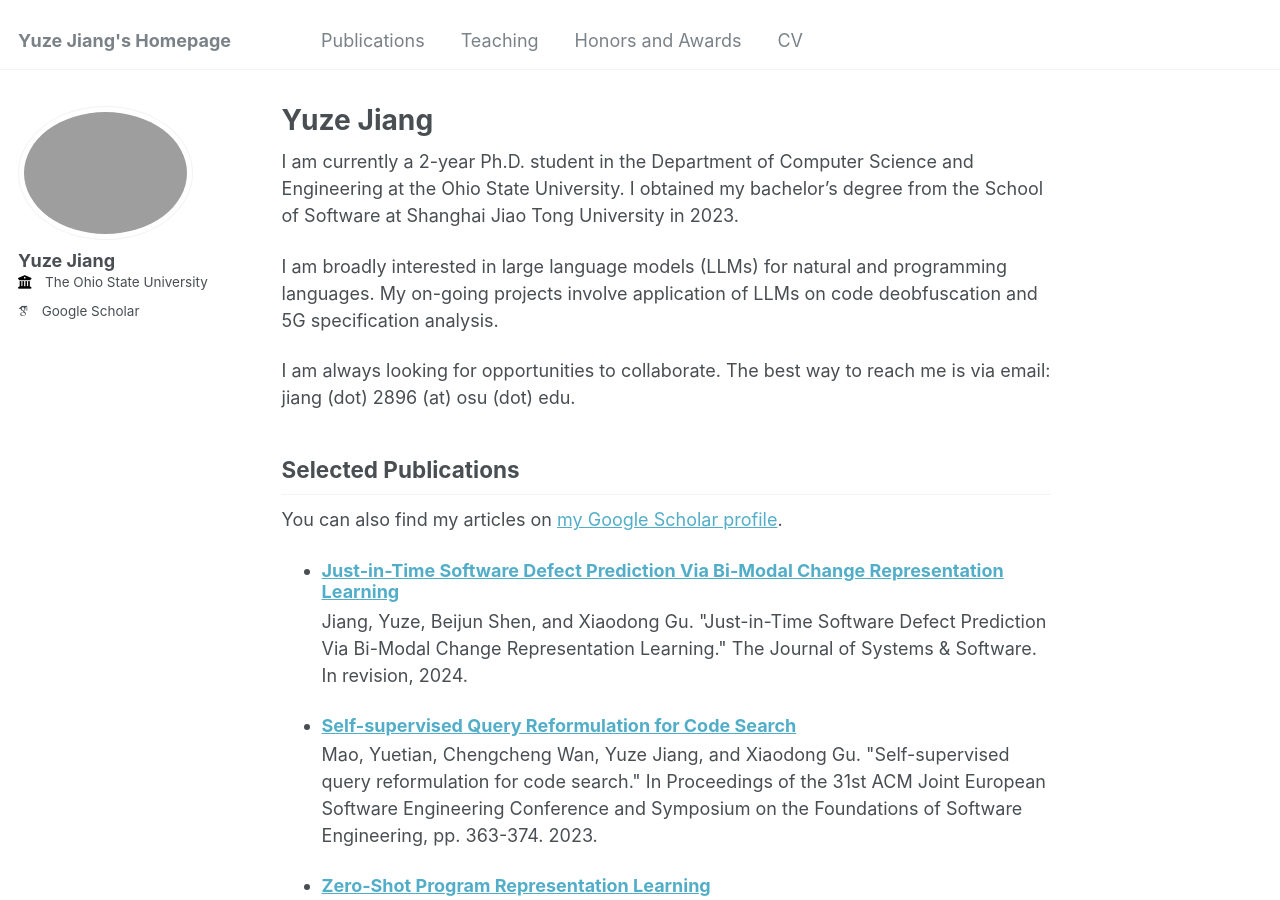
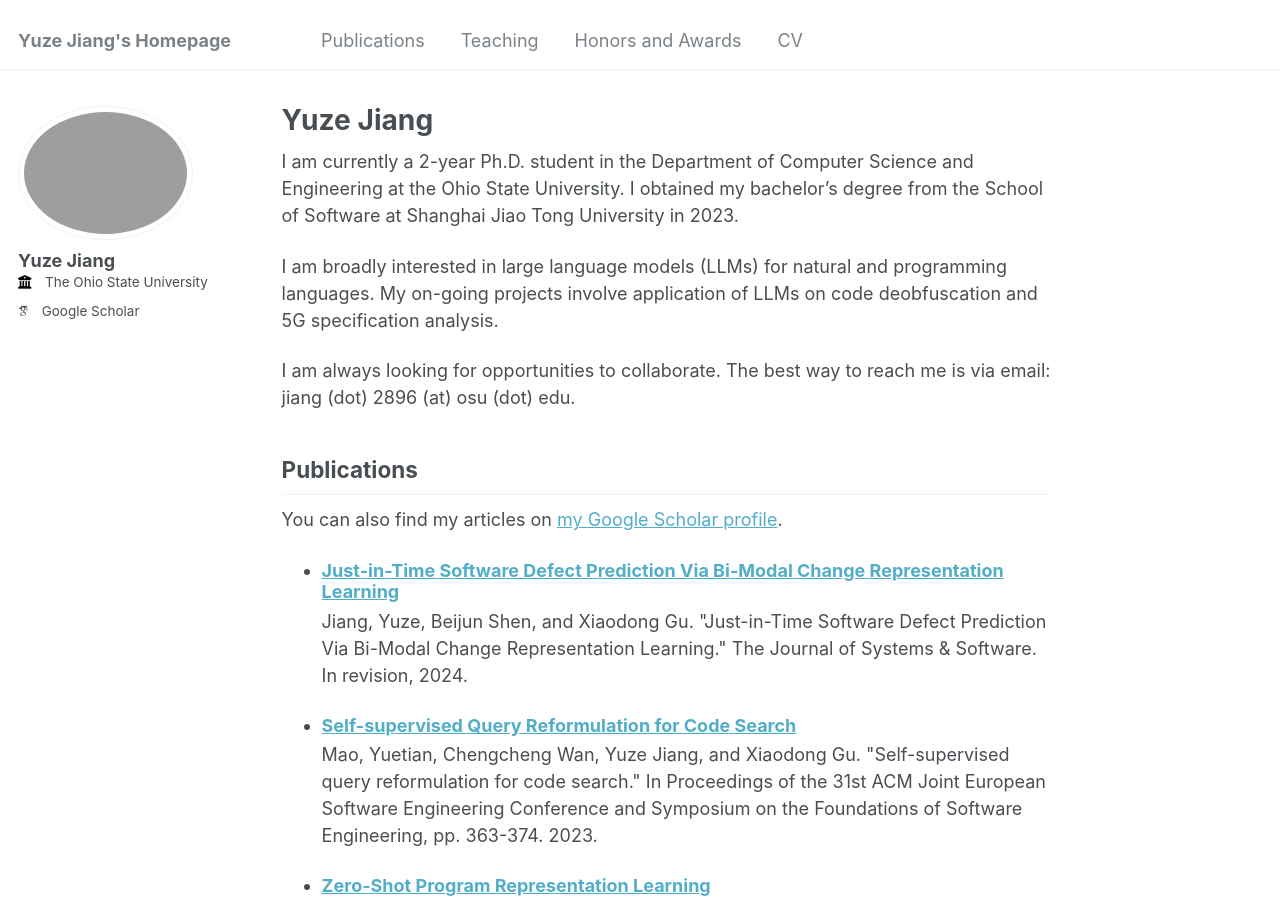
Before and after one commit to jyz-1201/jyz-1201.github.io, a Jekyll site: the page built from _pages/about.md, in a window 1280 px wide and 900 px high. Built offline with Jekyll 4.4.1, drawn with Linux system fonts in a browser that asks for light colours; some web fonts are replaced.

Commit message:
rephrase "selected"

```diff
--- a/_pages/about.md
+++ b/_pages/about.md
@@ -12,7 +12,7 @@ I am broadly interested in large language models (LLMs) for natural and programm
 
 I am always looking for opportunities to collaborate. The best way to reach me is via email: jiang (dot) 2896 (at) osu (dot) edu.
 
-## Selected Publications
+## Publications
 
 You can also find my articles on [my Google Scholar profile](https://scholar.google.com/citations?user=AsvTdRIAAAAJ&hl=en).
 
--- a/_pages/publications.html
+++ b/_pages/publications.html
@@ -1,6 +1,6 @@
 ---
 layout: archive
-title: "Selected Publications"
+title: "Publications"
 permalink: /publications/
 author_profile: true
 ---
```
